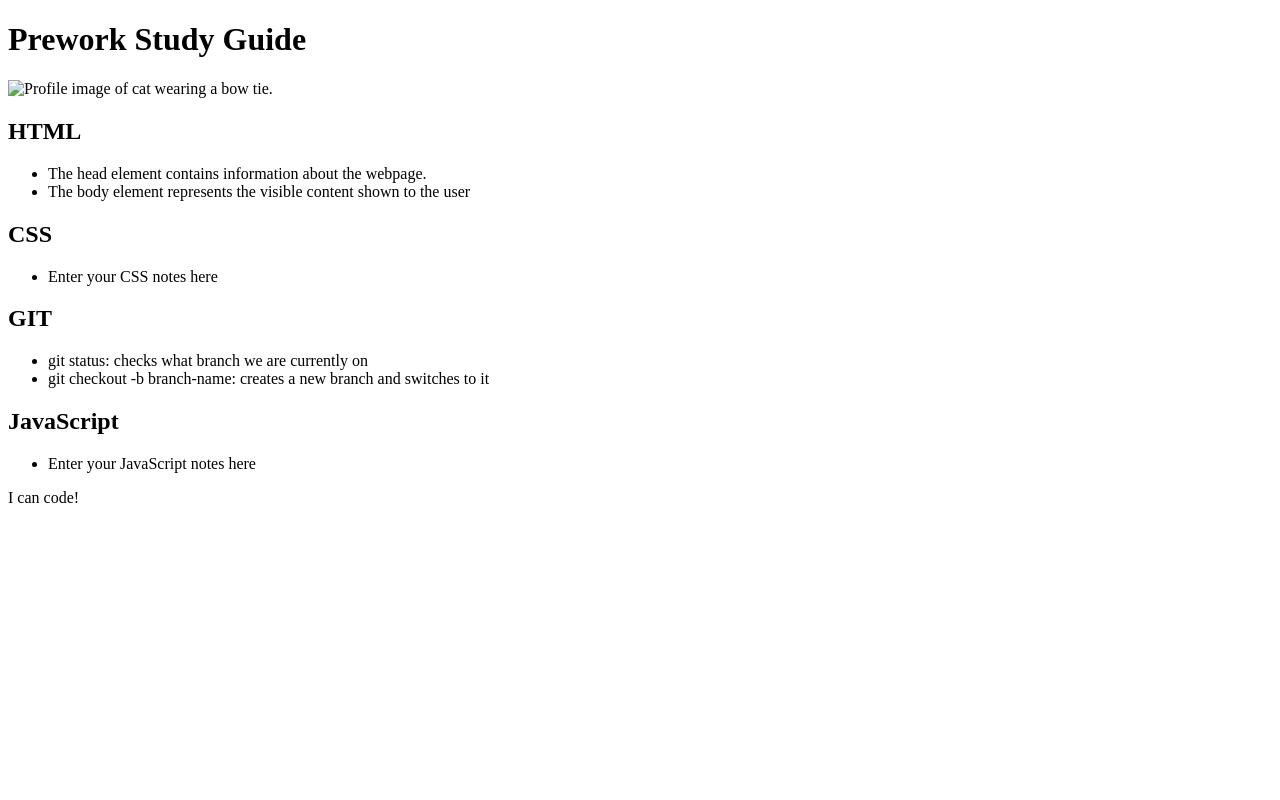
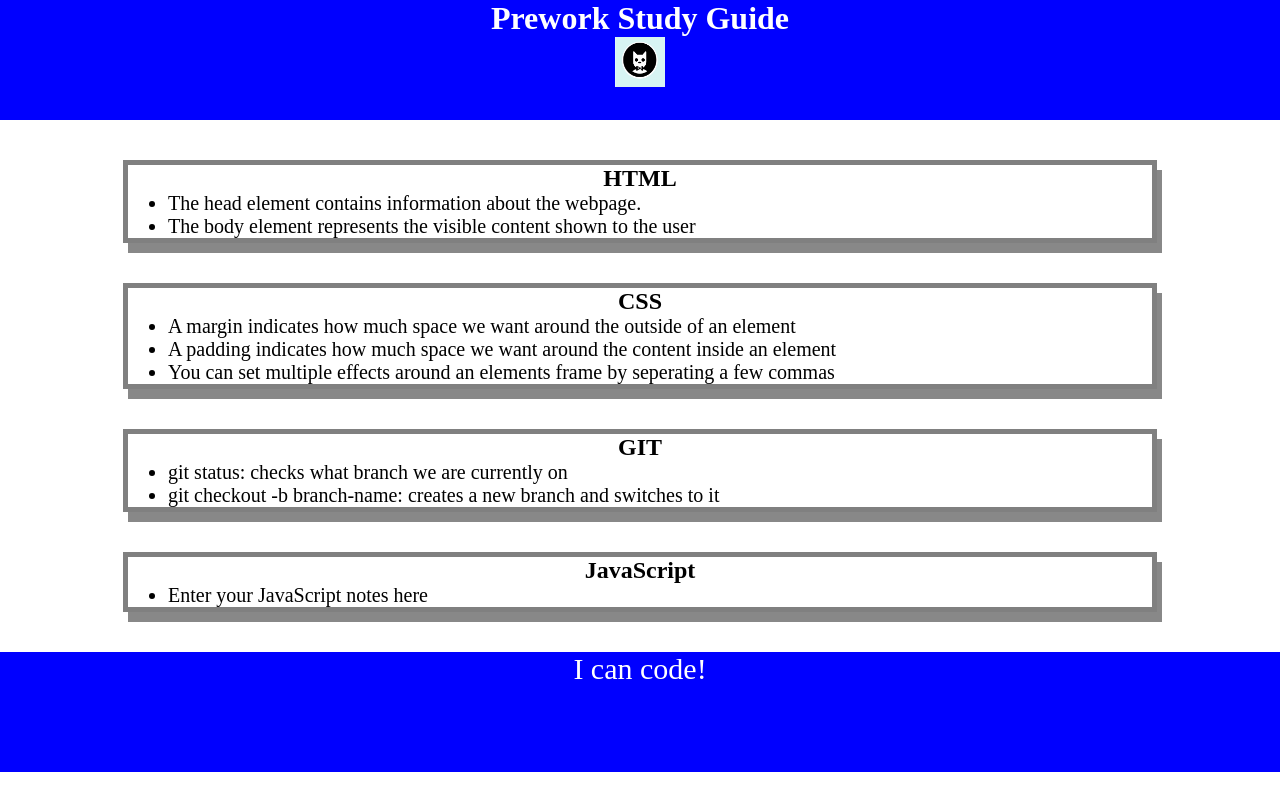
Before and after one commit to LilaJe/prework-study-guide, a plain HTML site: page index.html in a window 1280 px wide. Drawn offline with Linux system fonts and the light colour scheme.

Commit message:
added CSS to project

```diff
--- /dev/null
+++ b/assets/style.css
@@ -0,0 +1,41 @@
+* {
+    margin: 0;
+    padding: 0;
+   }
+
+header,
+footer {
+    width: 100%;
+    height: 120px;
+    background-color: blue;
+    color: white;
+}
+
+h1,
+h2 {
+    text-align: center;
+}
+
+img {
+    display: block;
+    height: 50px;
+    width: 50px;
+    margin-left: auto;
+    margin-right: auto;
+}
+
+ul {
+    padding-left: 40px;
+    font-size: 20px;
+}
+
+p {
+  text-align: center;
+  font-size: 30px;
+}
+.card {
+    width: 80%;
+    margin: 40px auto;
+    border: 5px solid gray;
+    box-shadow: 5px 10px #888888;
+  }
--- a/index.html
+++ b/index.html
@@ -4,6 +4,7 @@
     <meta charset="UTF-8" />
     <meta http-equiv="X-UA-Compatible" content="IE=edge" />
     <meta name="viewport" content="width=device-width, initial-scale=1.0" />
+    <link rel="stylesheet" href="./assets/style.css"/>
     <title>Prework Study Guide</title>
   </head>
   <body>
@@ -26,7 +27,9 @@
       <section class="card" id="css-section">
         <h2>CSS</h2>
         <ul>
-          <li>Enter your CSS notes here</li>
+          <li>A margin indicates how much space we want around the outside of an element</li>
+          <li>A padding indicates how much space we want around the content inside an element</li>
+          <li>You can set multiple effects around an elements frame by seperating a few commas</li>
         </ul>
 
       </section>
```
Also changed, not shown: assets/bowtie-cat.png (added).
